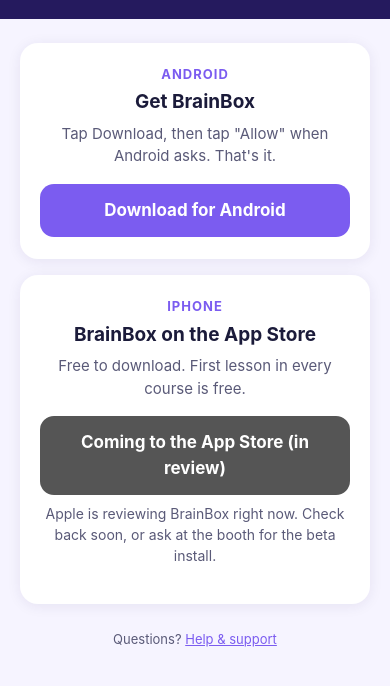
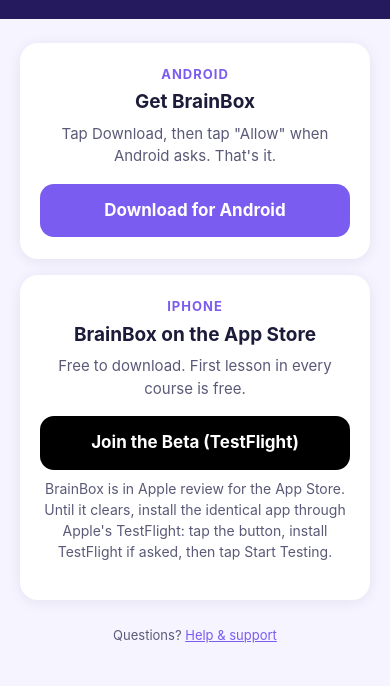
Before and after one commit to r-samanfar/brainbox-legal, a plain HTML site: page download.html in a window 390 px wide. Shown: the part 90-776 px from the top of the page. Drawn offline with Linux system fonts and the light colour scheme.

Commit message:
iPhone button: TestFlight public link live (Conference group, build 16)

```diff
--- a/download.html
+++ b/download.html
@@ -49,8 +49,8 @@
     <p class="os">iPhone</p>
     <h2>BrainBox on the App Store</h2>
     <p class="lead">Free to download. First lesson in every course is free.</p>
-    <a class="btn ios" id="ios-btn" href="https://apps.apple.com/ca/app/brainbox-life-skills/id6816331157" style="background:#555; pointer-events:none;">Coming to the App Store (in review)</a>
-    <p class="lead" style="font-size:14px; margin-top:8px;">Apple is reviewing BrainBox right now. Check back soon, or ask at the booth for the beta install.</p>
+    <a class="btn ios" id="ios-btn" href="https://testflight.apple.com/join/8GhA5ME2">Join the Beta (TestFlight)</a>
+    <p class="lead" style="font-size:14px; margin-top:8px;">BrainBox is in Apple review for the App Store. Until it clears, install the identical app through Apple's TestFlight: tap the button, install TestFlight if asked, then tap Start Testing.</p>
   </section>
 
   <footer>Questions? <a href="https://r-samanfar.github.io/brainbox-legal/support.html">Help &amp; support</a></footer>
```
